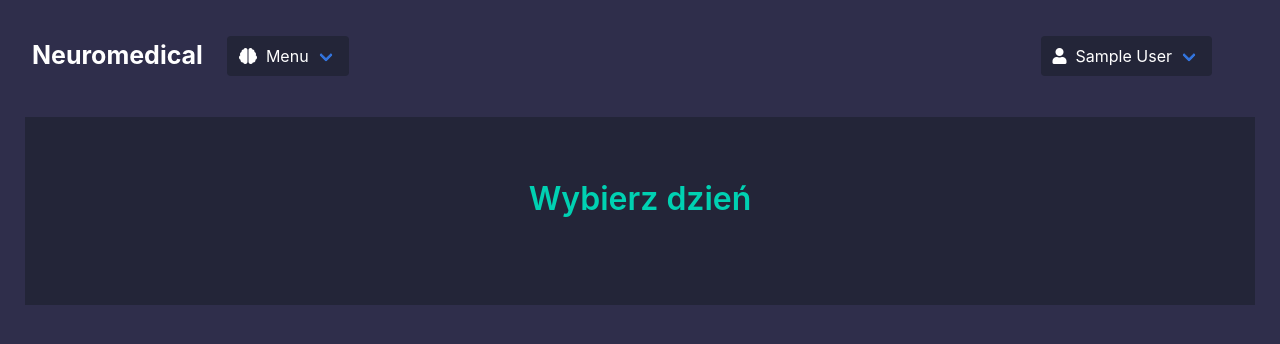
After one commit to Bronsun/Neuromedical-version-2, a Flask app: page /tests/words in a window 1280 px wide. The commit adds this page. Shown: the top 344 px of the page. Run offline with Flask 2, Linux system fonts and the light colour scheme; the visitor is signed in with stand-in values (Sample User, id 1); data comes from the database, SQL or seed files in the repository; data that the repository does not hold is empty; some libraries are stand-ins or nearby versions.

Commit message:
Menu: New style of menu and panel

```diff
--- a/neuro/Account/routes.py
+++ b/neuro/Account/routes.py
@@ -25,8 +25,4 @@ def account():
 @login_required
 def editUser():
     form = UpdateForm()
-    if form.validate_on_submit():
-        user = User.query.filter_by(email=form.email.data).first()
-
-
     return render_template('edit_user.html',form=form)
--- a/neuro/Tests/routes.py
+++ b/neuro/Tests/routes.py
@@ -12,8 +12,13 @@ Tests = Blueprint('Tests',__name__)
 def tests():
     day = Day.query.all()
     return render_template('tests.html', day=day)
+@Tests.route("/tests/words",methods=['GET','POST'])
+@login_required
+def wordss():
+    day = Day.query.all()
+    return render_template('words.html', day=day)
 
-@Tests.route("/tests/<int:day_id>",methods=['GET','POST'])
+@Tests.route("/tests/words/<int:day_id>",methods=['GET','POST'])
 @login_required
 def day(day_id):
     day = Day.query.get_or_404(day_id)
@@ -27,7 +32,7 @@ def day(day_id):
     return render_template('day.html', day=day,message=message,form=form)
 
 
-@Tests.route("/tests/memory",methods=['GET','POST'])
+@Tests.route("/tests/numbers",methods=['GET','POST'])
 @login_required
 def memory():
-    return render_template('memory.html')
+    return render_template('numbers.html')
--- a/neuro/templates/day.html
+++ b/neuro/templates/day.html
@@ -2,13 +2,13 @@
 {% block content %}
 
 <section class="section is-centered" style="margin:25px; background-color:rgb(35, 37, 56); border-radius:4px;">
-<div class="box has-text-centered" style="height:40vh;">
-    <p class="text" id="test"  style="margin-top:100px; font-size:40px; font-weight:500;">Test</p>
+<div class="box has-text-centered" style="height:40vh;background-color:rgb(35, 37, 56);color:white;">
+    <p class="text" id="test"  style="margin-top:100px; font-size:40px; font-weight:500; ">Test</p>
 </div>
 <form class="form" method="POST" action="/tests/{{day.id}}">
             {{ form.hidden_tag() }}
         <div class = "submit">
-            {{ form.answer (id="form",class="input has-text-centered",style="height:80px; border:none;",placeholder="Odpowiedź") }}
+            {{ form.answer (id="form",class="input has-text-centered",style="height:80px; border:none; ",placeholder="Odpowiedź") }}
         </div>
 
         <div class="buttons is-centered">
--- a/neuro/templates/main.html
+++ b/neuro/templates/main.html
@@ -28,6 +28,14 @@
   background-color:rgb(108, 102, 251) !important;
   color:white !important;
 }
+.navbarlinkslogout{
+  transition:0.5s ease !important;
+  color: red !important;
+}
+.navbarlinkslogout:hover {
+  background-color:red !important;
+  color:white !important;
+}
 .navbar-dropdown{
   transition:0.2s ease !important;
 }
@@ -39,7 +47,7 @@
             <a class="navbar-item" href="/">
               <h1 style="font-size:25px; color:white;"><strong>Neuromedical</strong></h1>
             </a>
-            <a role="button" class="navbar-burger " style="color:white; border-radius:25px;" aria-label="menu" aria-expanded="false" data-target="menu">
+            <a role="button" class="navbar-burger " style="color:white; border-radius:25px;background-color:rgb(35, 37, 56)" aria-label="menu" aria-expanded="false" data-target="menu">
                 <span aria-hidden="true"></span>
                 <span aria-hidden="true"></span>
                 <span aria-hidden="true"></span>
@@ -47,26 +55,27 @@
             </div>
 
 
-        <div id="menu" class="navbar-menu" style="color:white; border-radius:4px;">
+        <div id="menu" class="navbar-menu" style="color:white; border-radius:4px;background-color:transparent;">
             <div class="navbar-start">
                 <div class="navbar-item  is-hoverable">
                     <a class="navbar-link " style="border-radius:4px; color:white;background-color:rgb(35, 37, 56);">
                    <i class="fas fa-brain" style="color:white;"></i>&nbsp; Menu</a>
-                    <div class="navbar-dropdown" style="border-radius:4px;">
-                        <a class="navbar-item navbarlinks">
+                    <div class="navbar-dropdown" style="border-radius:4px;border-top:none;background-color: rgba(255, 255, 255, .15);
+ backdrop-filter: blur(5px);">
+                        <a class="navbar-item has-text-white navbarlinks">
                           O projekcie
                         </a>
-                         <a class="navbar-item navbarlinks" >
+                         <a class="navbar-item has-text-white navbarlinks" >
                           Zgłoś się!
                         </a>
-                        <a class="navbar-item navbarlinks" >
+                        <a class="navbar-item has-text-white navbarlinks" >
                           Kontakt
                         </a>
-                        <hr class="navbar-divider">
-                        <a class="navbar-item navbarlinks" >
+                        <hr class="navbar-divider" style="margin:10px;">
+                        <a class="navbar-item has-text-white navbarlinks" >
                           Zgłoś problem
                         </a>
-                        <a class="navbar-item navbarlinks" >
+                        <a class="navbar-item has-text-white navbarlinks " >
                             Regulamin
                         </a>
                 </div>
@@ -81,22 +90,23 @@
          <div class="navbar-item  is-hoverable">
                     <a class="navbar-link " style="border-radius:4px; color:white;background-color:rgb(35, 37, 56);">
                    <i class="fas fa-user" ></i> &nbsp; {{current_user.name}}</a>
-                    <div class="navbar-dropdown" style="border-radius:4px;">
-                        <a class="navbar-item navbarlinks"  href="/panel">
+                    <div class="navbar-dropdown" style="border-radius:4px;border-top:none;background-color: rgba(255, 255, 255, .15);
+ backdrop-filter: blur(5px);">
+                        <a class="navbar-item navbarlinks has-text-white" style="border:none;"  href="/panel">
                           🎛&nbsp; Panel
                         </a>
-                         <a class="navbar-item navbarlinks"  href="/tests">
+                         <a class="navbar-item navbarlinks has-text-white"  href="/tests">
                          📝&nbsp; Testy
                         </a>
-                        <a class="navbar-item navbarlinks"  href="/notes">
+                        <a class="navbar-item navbarlinks  has-text-white"  href="/notes">
                          🗓&nbsp; Dzienniczek
                         </a>
 
-                        <hr class="navbar-divider">
-                        <a class="navbar-item navbarlinks" >
+                        <hr class="navbar-divider" style="margin:10px;">
+                        <a class="navbar-item navbarlinks  has-text-white" >
                           Pomoc
                         </a>
-                        <a class="navbar-item has-text-danger navbarlinks" style="border-radius:4px;" href="/logout">
+                        <a class="navbar-item navbarlinkslogout" style="border-radius:4px;" href="/logout">
                             Wyloguj się
                         </a>
                 </div>
--- /dev/null
+++ b/neuro/templates/words.html
@@ -0,0 +1,22 @@
+{% extends "main.html" %}
+{% block content %}
+<section class="section has-text-centered" style="margin:25px; positon:center;background-color:rgb(35, 37, 56)">
+
+
+  <div class="container has-text-centered py-4">
+    <h2 class="title mb-6 has-text-primary">Wybierz dzień</h2>
+    <div class="rows is-multiline is-centered">
+      <div class="columns is-multiline is-centered">
+       {%for days in day %}
+      <div class="column is-4 is-centered">
+      <a class="box" style="background-color: rgb(47, 46, 75);" href="/tests/words/{{days.id}}">
+        <h4 class="title"style="color:rgb(108, 102, 251);"> Dzień  &nbsp;{{days.number}}</h4>
+        </a>
+      </div>
+      {%endfor%}
+      </div>
+    </div>
+</div>
+</section>
+
+{% endblock content %}
```
Also changed, not shown: neuro/templates/edit_user.html (added, +8 -0 lines), neuro/templates/panel.html (+37 -9 lines), neuro/templates/tests.html (+9 -33 lines), neuro/static/photos/marketing/words.svg (added), neuro/templates/numbers.html (renamed from neuro/templates/memory.html), 3 other files.
